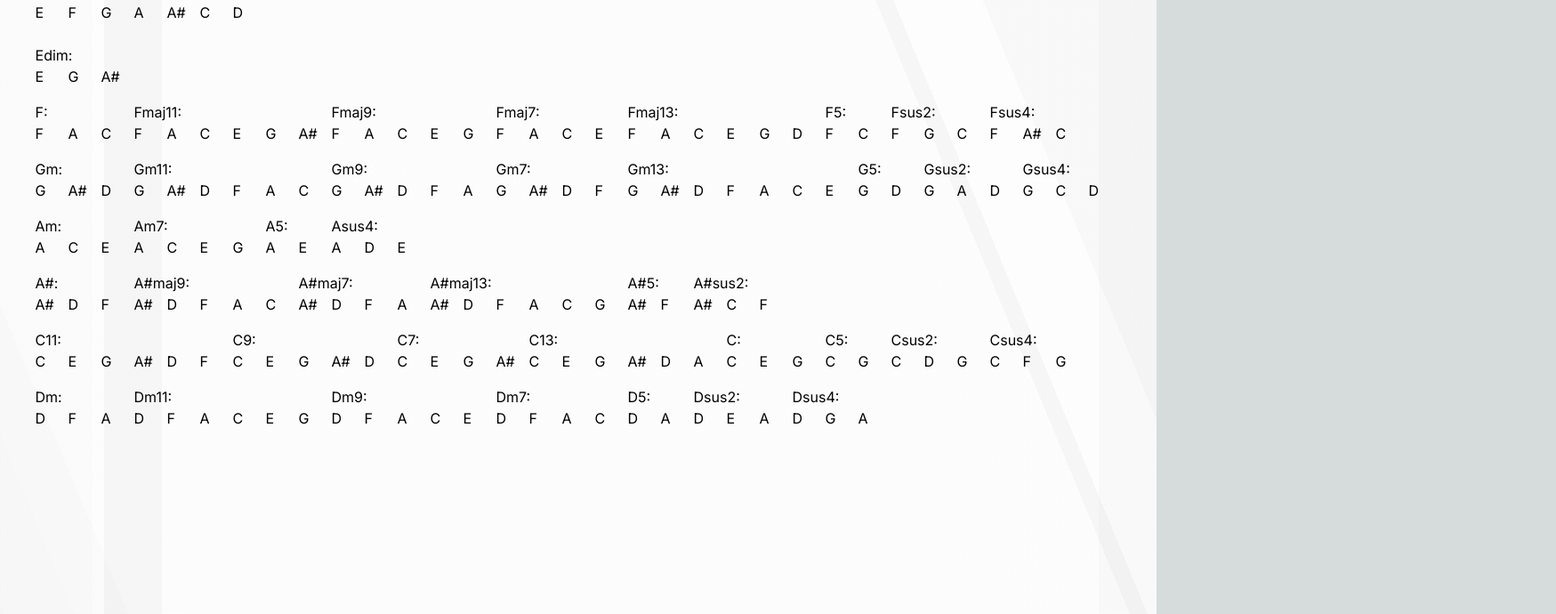
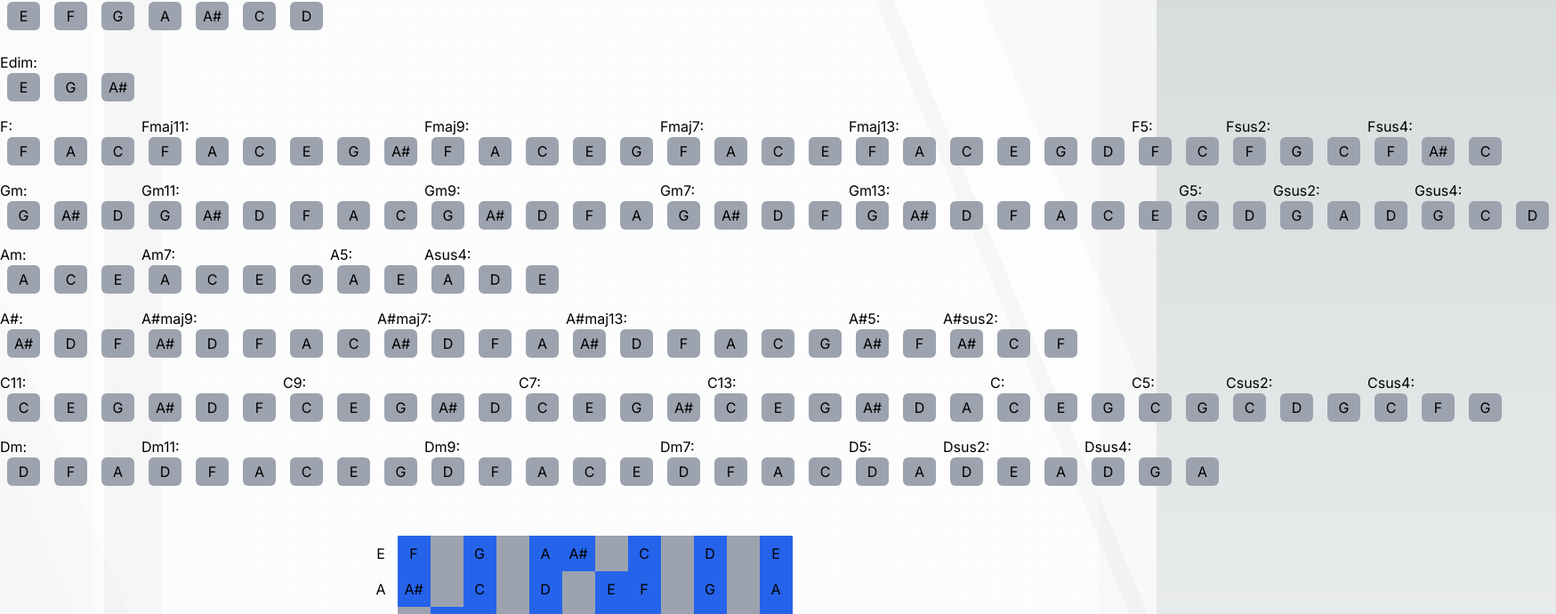
Before and after one commit to ramtinroostaee/create, a Next.js app: page / in a window 1280 px wide. Shown: the part 62-752 px from the top of the page at 89% size, 1749 px wide, since content can reach past the window. Built offline with nearby package versions, Linux system fonts and the light colour scheme.

Commit message:
guitar string notes with basd colors :)

```diff
--- /dev/null
+++ b/src/Components/Neck/Notes.tsx
@@ -0,0 +1,28 @@
+import { useCallback, useMemo } from "react";
+import { notes } from "@/Concepts/ScaleConstruction";
+
+const Notes = ({ scale, strings }) => {
+
+	const stringRow = useCallback((string) => {
+		const stringIndex = notes.findIndex((note) => note === string);
+
+		return [...notes.slice(stringIndex), ...notes.slice(0, stringIndex), string]
+	}, []);
+
+	return (
+		<div className={"flex items-start flex-col mx-auto w-[481px]"}>{strings.map((string, index) =>
+			<div key={index} className={"flex text-center"}>
+				{stringRow(string).map((note, i) => {
+						const show = scale.includes(note)
+						return <div key={i}
+												className={`px-2 py-2 mx-0 w-[37px] ${i === 0 ? "" : show ? "bg-blue-600" : "bg-gray-400"}`}>
+							{show ? note : ""}
+						</div>
+					}
+				)}
+			</div>)}
+		</div>
+	);
+}
+
+export default Notes;
--- a/src/app/page.tsx
+++ b/src/app/page.tsx
@@ -3,11 +3,11 @@ import { useMemo, useState } from "react";
 import { createScaleFromMajor, HarmonicMinorAccidental, Liaghat } from "@/Concepts/ScaleConstruction";
 import DisplayScale from "@/Components/Scales/DisplayScale";
 import { createAllPossibleChordsInRootScale } from "@/Concepts/ChordConstruction";
+import Notes from "@/Components/Neck/Notes";
 
 const App = () => {
 	const [root, setRoot] = useState("E");
 	const scale = useMemo(() => createScaleFromMajor(Liaghat, root), [root]);
-	console.log(scale);
 
 	return (
 		<div className='resume-bg w-[1300px] m-auto flex justify-center'>
@@ -20,6 +20,10 @@ const App = () => {
 							<DisplayScale notes={notes}/></div>)}
 					</div>
 				)}</div>
+
+				<div className={"mt-8"}>
+					<Notes scale={scale} strings={["E", "A", "D", "G", "B", "E"]} />
+				</div>
 			</div>
 		</div>
 	);
--- a/tailwind.config.ts
+++ b/tailwind.config.ts
@@ -3,7 +3,7 @@ import type { Config } from "tailwindcss";
 const config: Config = {
   content: [
     "./src/pages/**/*.{js,ts,jsx,tsx,mdx}",
-    "./src/components/**/*.{js,ts,jsx,tsx,mdx}",
+    "./src/Components/**/*.{js,ts,jsx,tsx,mdx}",
     "./src/app/**/*.{js,ts,jsx,tsx,mdx}",
   ],
   theme: {
```
